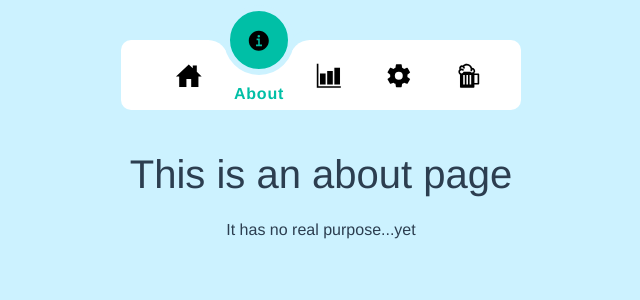
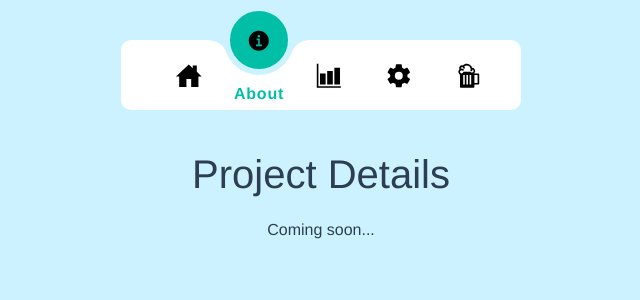
Before and after one commit to MasindeOdera/the-hanging-tree, a Vue app: page /#/the-hanging-tree/about in a window 1280 px wide. Shown: the top 300 px of the page, without its empty margins (319-959 px from the left). Built offline with nearby package versions, Linux system fonts and the light colour scheme.

Commit message:
Adjusted content width and centering

```diff
--- a/src/views/About.vue
+++ b/src/views/About.vue
@@ -1,6 +1,6 @@
 <template>
   <div class="about">
-    <h1>This is an about page</h1>
-    <p>It has no real purpose...yet</p>
+    <h1>Project Details</h1>
+    <p>Coming soon...</p>
   </div>
 </template>
--- a/src/views/Results.vue
+++ b/src/views/Results.vue
@@ -39,6 +39,7 @@ export default {
 
 <style lang="scss" scoped>
 .results {
-  margin: 3rem;
+  margin: 3rem auto;
+  max-width: 800px;
 }
 </style>
--- a/src/views/Settings.vue
+++ b/src/views/Settings.vue
@@ -41,7 +41,7 @@ export default {
 
 <style lang="scss" scoped>
 .settings {
-  margin: 3rem;
+  margin: 3rem auto;
   max-width: 800px;
 }
 </style>
```
